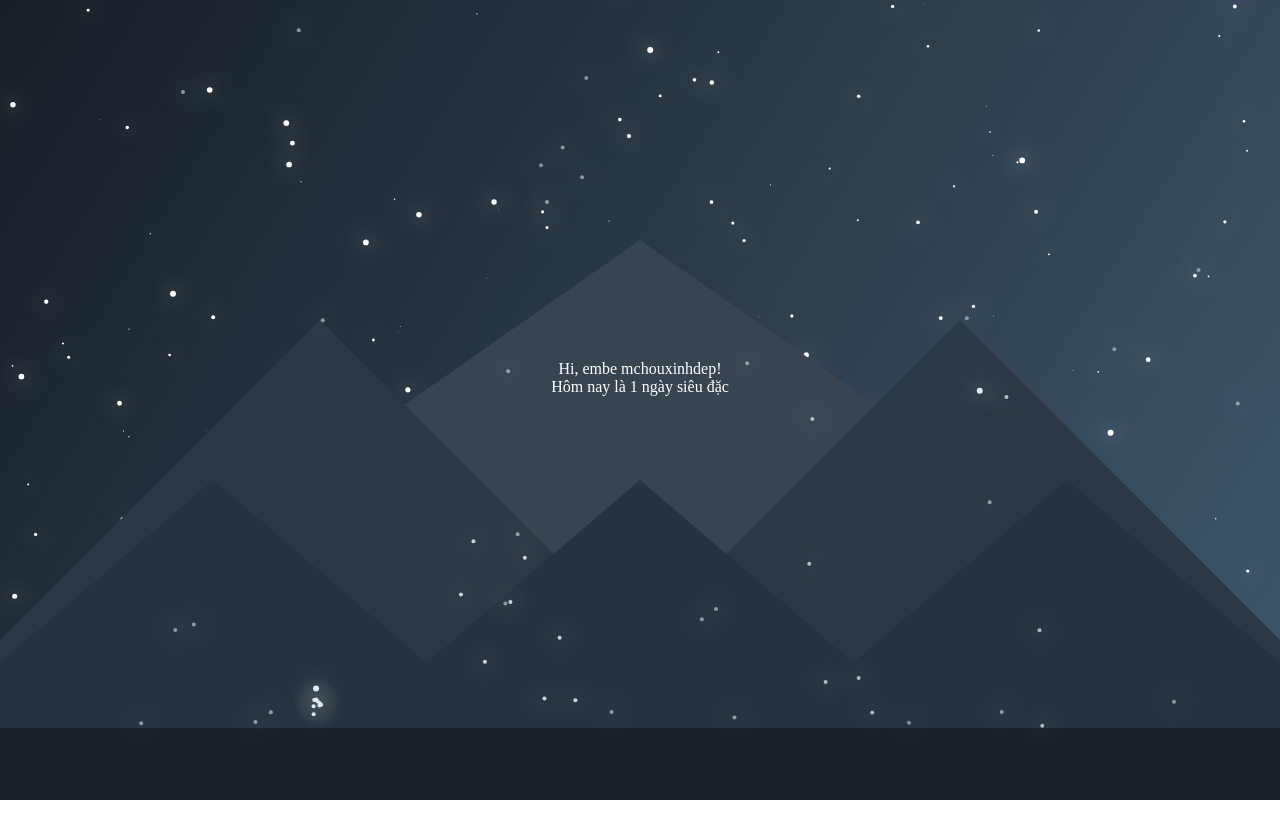
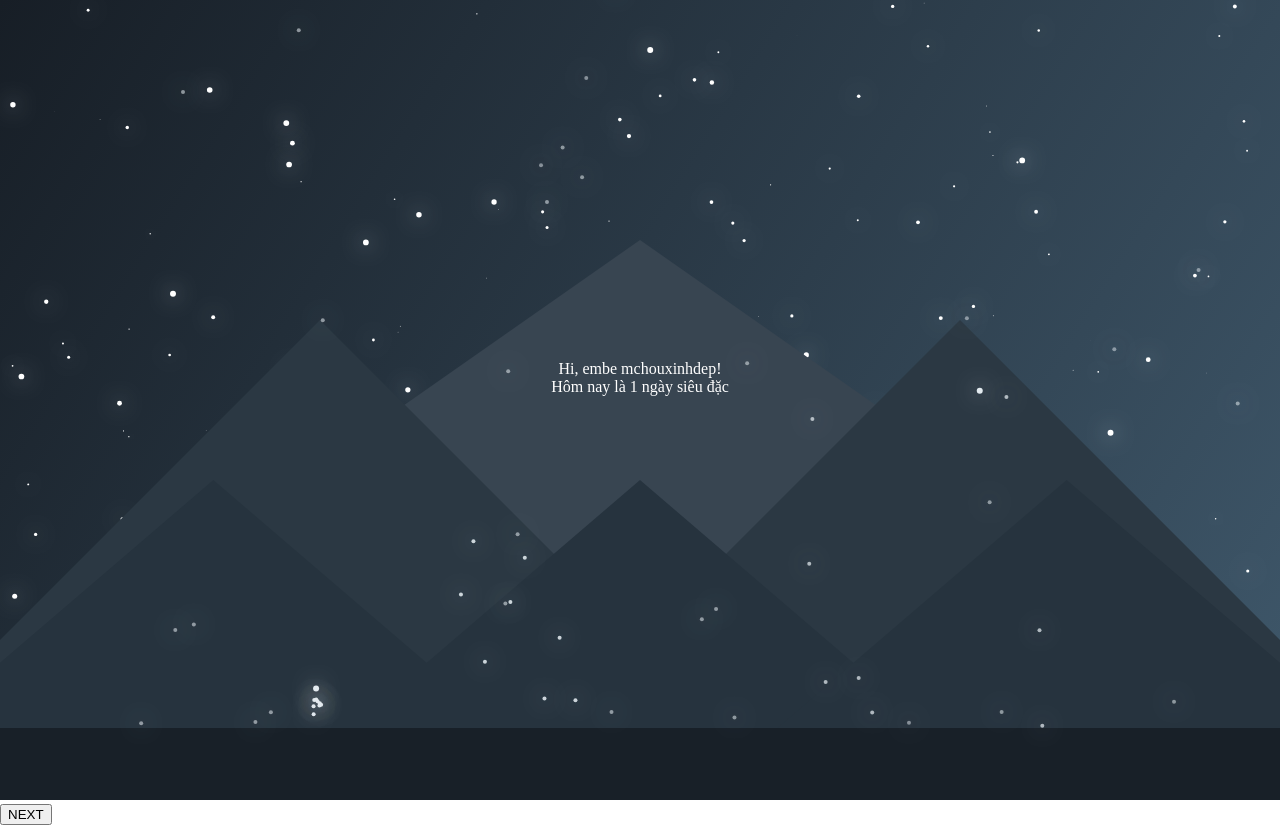
Before and after one commit to Pearlcentt/Anni, a plain HTML site: page index.html in a window 1280 px wide. Before the commit the page ends 804 px from the top, so only its background shows below. Drawn offline with Linux system fonts and the light colour scheme.

Commit message:
Update index.html

```diff
--- a/index.html
+++ b/index.html
@@ -33,6 +33,8 @@
 			</div>
 		</div>
 
+		<button id="button12" onclick="location.href='https://pearlcentt.github.io/AnniCard/'">NEXT</button>
+
     	<div id = "typeDiv">
         	<span id="txt1"></span> <br />
         	<span id="txt2"></span>
```
